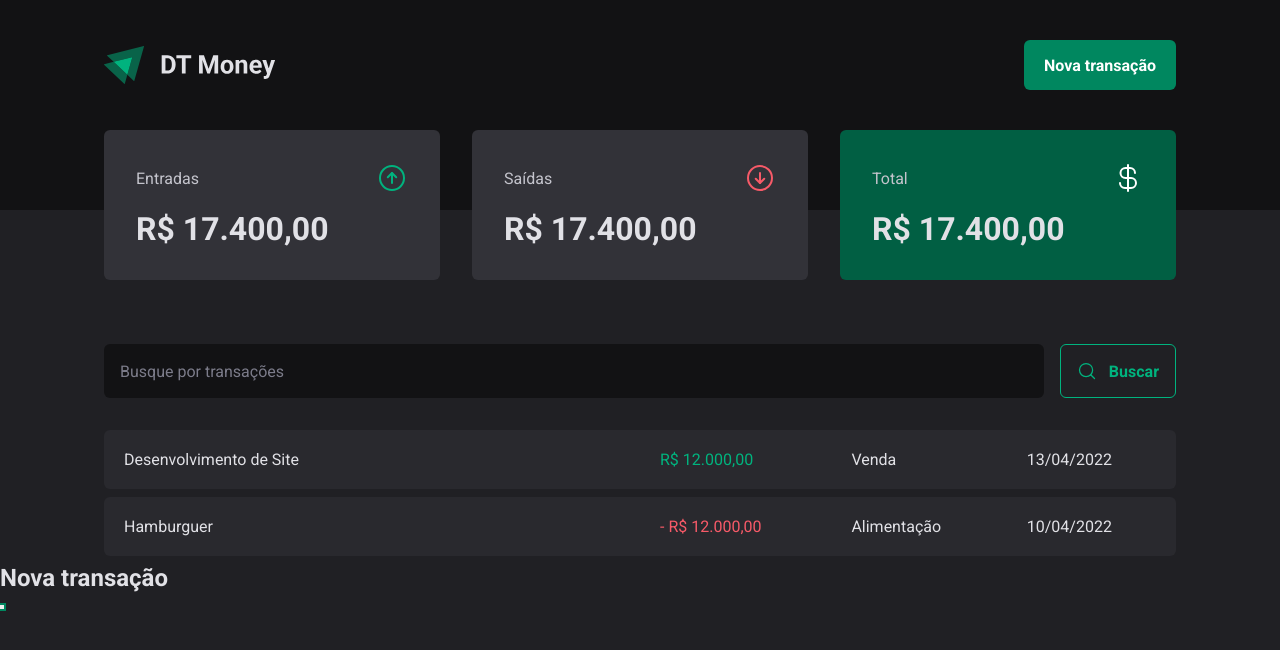
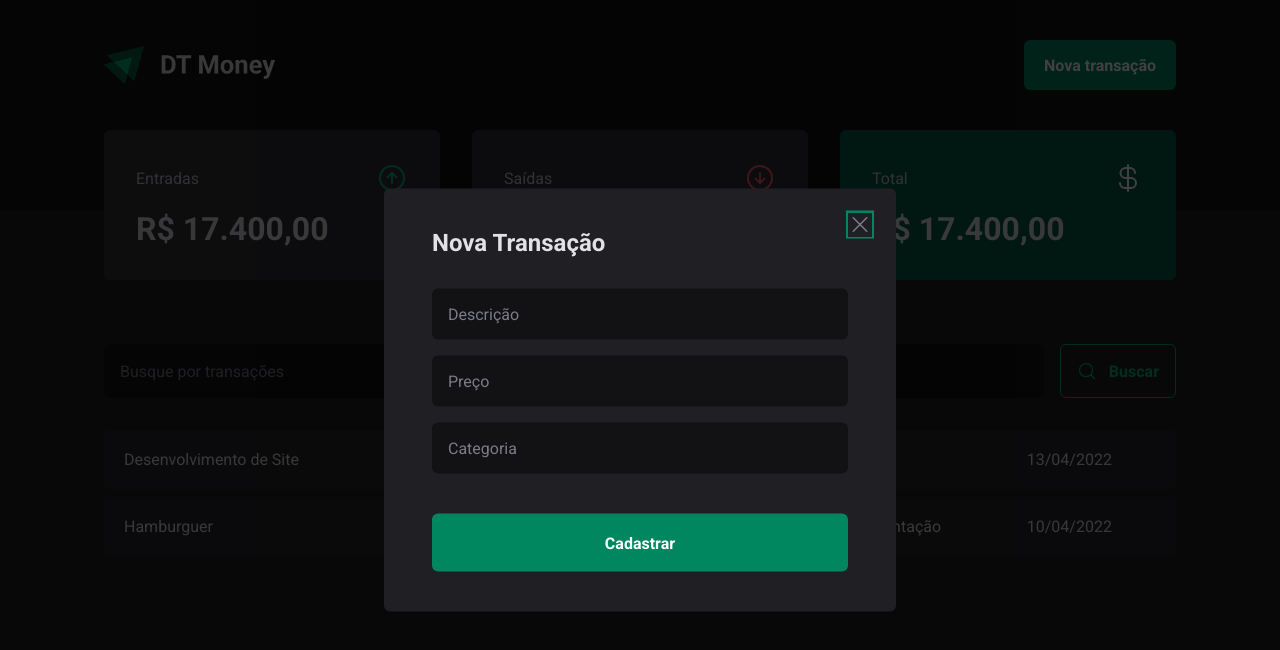
Before and after one commit to l4raujo/dt-money, a React (Vite) app: page / in a window 1280 px wide. Both pictures are taken after a click on the button "Nova transação". Shown: the top 650 px of the page. Built offline with nearby package versions, Linux system fonts and the light colour scheme.

Commit message:
styling forms finished

```diff
--- a/src/components/NewTransactionModal/index.tsx
+++ b/src/components/NewTransactionModal/index.tsx
@@ -1,18 +1,27 @@
 import * as Dialog from "@radix-ui/react-dialog";
-import { Content, Overlay } from "./styles";
+import { CloseButton, Content, Overlay } from "./styles";
+import { X } from "phosphor-react";
 
 export function NewTransactionModal() {
   return (
     <Dialog.Portal>
       <Overlay />
 
-        <Content>
-          <Dialog.Title>Nova transação</Dialog.Title>
+      <Content>
+        <Dialog.Title>Nova Transação</Dialog.Title>
 
-          <Dialog.Close />
-        </Content>
+        <CloseButton>
+          <X size={24}/>
+        </CloseButton>
+        <form action="">
+          <input type="text" placeholder="Descrição" required/>
+          <input type="text" placeholder="Preço" required/>
+          <input type="text" placeholder="Categoria" required/>
 
+          <button type="submit">Cadastrar</button>
+        </form>
 
+      </Content>
     </Dialog.Portal>
   );
 }
--- a/src/components/NewTransactionModal/styles.ts
+++ b/src/components/NewTransactionModal/styles.ts
@@ -3,9 +3,71 @@ import styled from "styled-components";
 
 
 export const Overlay = styled(Dialog.Overlay)`
-
+    position: fixed;
+    width: 100vw;
+    height: 100vh;
+    inset: 0;
+    background: rgba(0, 0, 0, 0.75);
 `
 
 export const Content = styled(Dialog.Content)`
+    min-width: 32rem;
+    border-radius: 6px;
+    padding: 2.5rem 3rem;
+    background: ${props => props.theme["gray-800"]};
 
+    position: fixed;
+    top: 50%;
+    left: 50%;
+    transform: translate(-50%, -50%);
+
+    form{
+        margin-top: 2rem;
+
+        display: flex;
+        flex-direction: column;
+        gap: 1rem;
+
+        input{
+            border-radius: 6px;
+            border: 0;
+            background: ${props => props.theme["gray-900"]};
+            color: ${props => props.theme["gray-300"]};
+            padding: 1rem;
+
+            &::placeholder{
+                color: ${props => props.theme["gray-500"]};
+            }
+        }
+
+        button[type="submit"]{
+            height: 58px;
+            border: 0;
+            background: ${props => props.theme["green-500"]};
+            color: ${props => props.theme["white"]};
+            font-weight: bold;
+            border-radius: 6px;
+            padding: 0 1.25rem;
+
+            margin-top: 1.5rem;
+            cursor: pointer;
+            transition: 0.3s;
+
+            &:hover{
+                background: ${props => props.theme["green-700"]};
+            }
+        }
+    }
 `
+
+export const CloseButton = styled(Dialog.Close)`
+    position: absolute;
+    background: transparent;
+    border: 0;
+    top: 1.5rem;
+    right: 1.5rem;
+    line-height: 0;
+
+    cursor: pointer;
+    color: ${props => props.theme["gray-500"]};
+`
```
